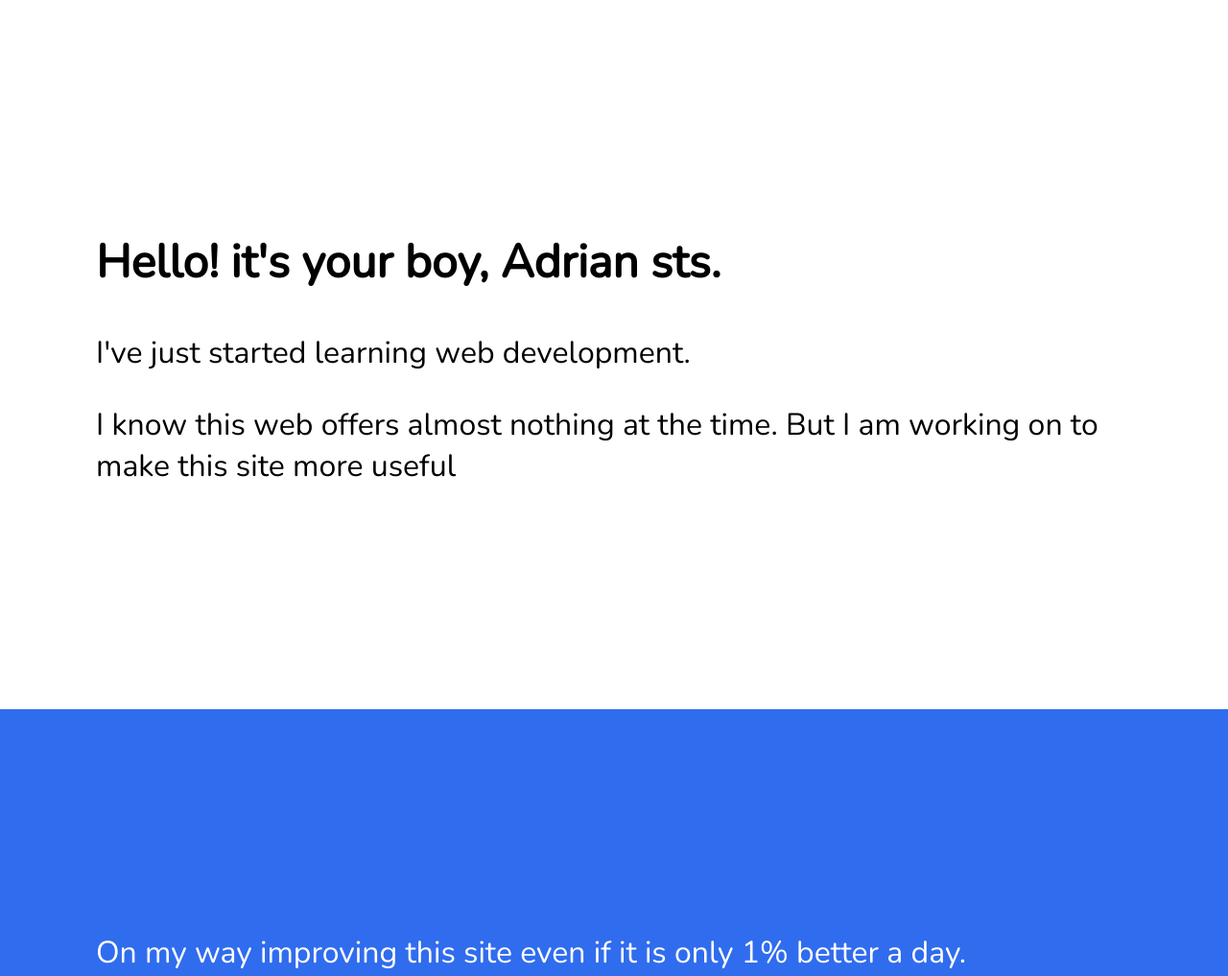
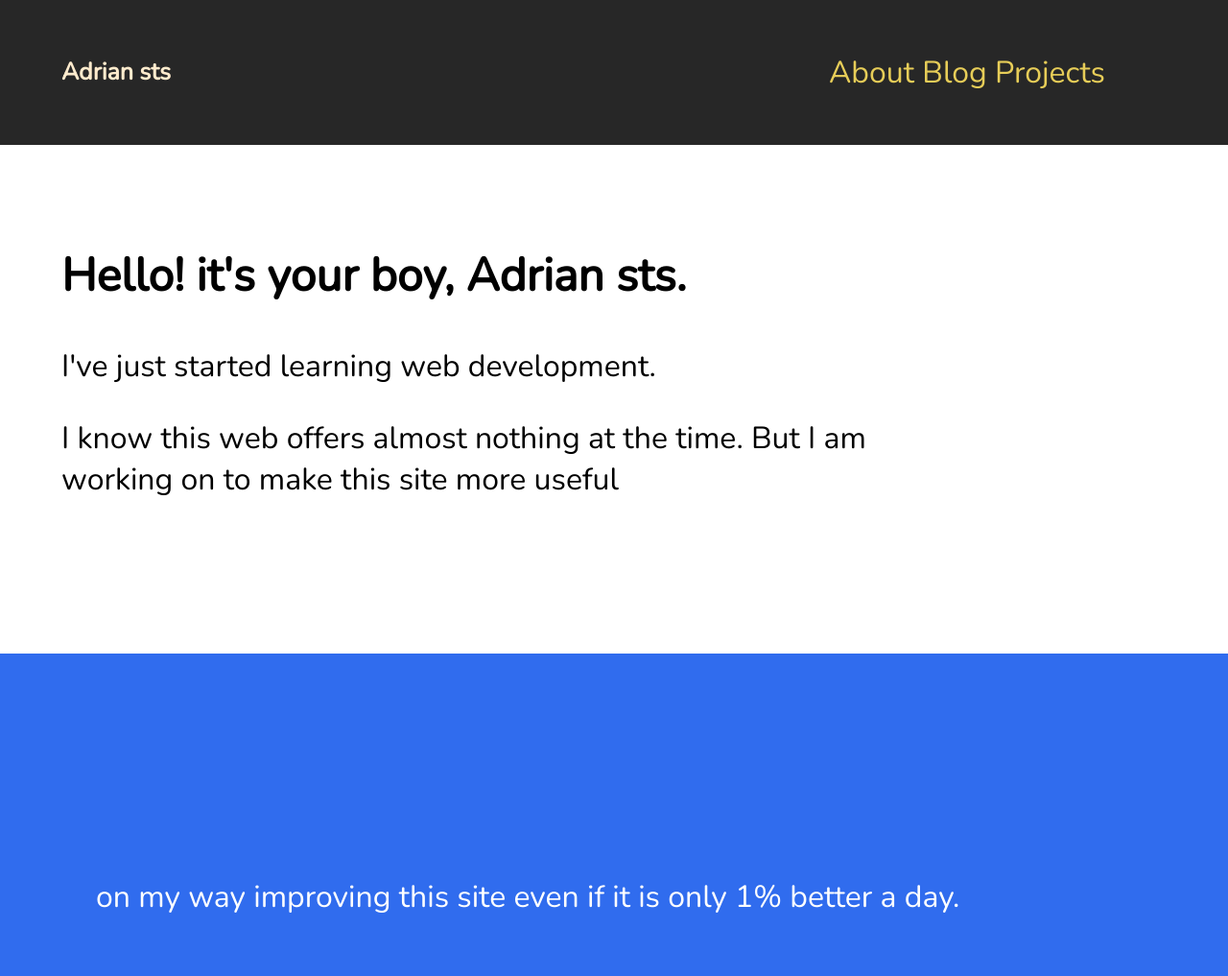
Before and after one commit to adrianstanislaus/adrianstanislaus.github.io, a plain HTML site: page index.html in a window 1280 px wide. Shown: the top 1017 px of the page at 96% size. Drawn offline with nearby package versions, Linux system fonts and the light colour scheme.

Commit message:
navbar cupu

```diff
--- a/index.css
+++ b/index.css
@@ -1,19 +1,58 @@
+@import url('https://fonts.googleapis.com/css2?family=Nunito&display=swap');
+
 *{
     box-sizing: border-box;
+    font-family: 'Nunito', sans-serif;
+}
+
+header{
+    display: flex;
+    justify-content: space-between;
+    align-items: center;
+    padding: 0% 10% 0% 5%;
+    background-color: rgb(39, 39, 39);
+    margin: auto;
 }
 
 body{
     height: 100vh ;
     margin: 0;
-    font-family: 'Nunito', sans-serif;
     font-size: 2em;
 }
 section{
-    padding: 200px 100px;
+    padding: 5% 20% 10% 5%;
     height: fit-content;
 }
 
 section:nth-of-type(2){
+    padding: 200px 100px;
     background: rgb(48, 108, 238);
     color: white;
 }
+
+.logo{
+    cursor: pointer;
+    padding-top: 0%;
+    color: blanchedalmond;
+    font-size: 25px;
+}
+
+.nav-links{
+    list-style: none;
+    text-decoration: none;
+}
+
+.nav-links li {
+    display: inline-block;
+}
+
+.nav-links li a{
+    transition: all 0.3s ease 0s;
+    text-decoration: none;
+    color: rgb(231, 205, 88);
+}
+
+.nav-links li a:hover{
+    text-decoration: underline;
+    font-weight: bold;
+}
--- a/index.html
+++ b/index.html
@@ -4,17 +4,26 @@
         <meta charset="UTF-8">
         <meta name="viewport" content="width=device-width, initial-scale=1.0">
         <title>On Progress | Adrian sts</title>
-        <link href="https://fonts.googleapis.com/css2?family=Nunito&display=swap" rel="stylesheet">
         <link rel="stylesheet" href="index.css">
     </head>
-    <body id="my-scrollbar">
+    <body>
+        <header>
+            <h6 class="logo">Adrian sts</h6>
+            <nav>
+                <ul class="nav-links">
+                    <li><a href="#">About</a></li>
+                    <li><a href="#">Blog</a></li>
+                    <li><a href="#">Projects</a></li>
+                </ul>
+            </nav>
+        </header>
          <section>
             <h1>Hello! it's your boy, Adrian sts.</h1>
             <p>I've just started learning web development.</p>
             <p>I know this web offers almost nothing at the time. But I am working on to make this site more useful</p>
          </section>
          <section>
-            <p>On my way improving this site even if it is only 1% better a day.</p>
+            <p>on my way improving this site even if it is only 1% better a day.</p>
          </section>
         <script src="index.js" type="text/javascript"></script>
     </body>
```
